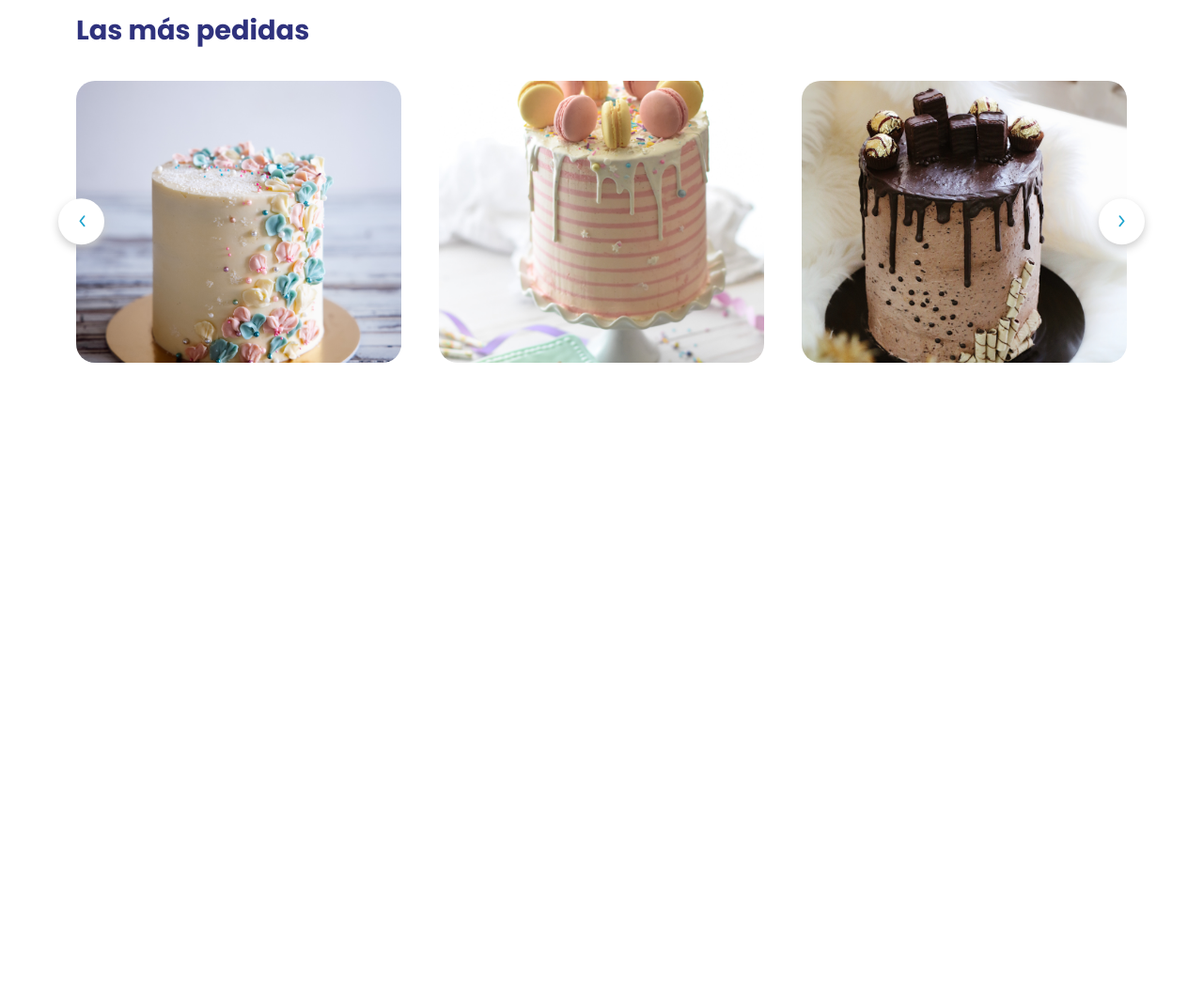
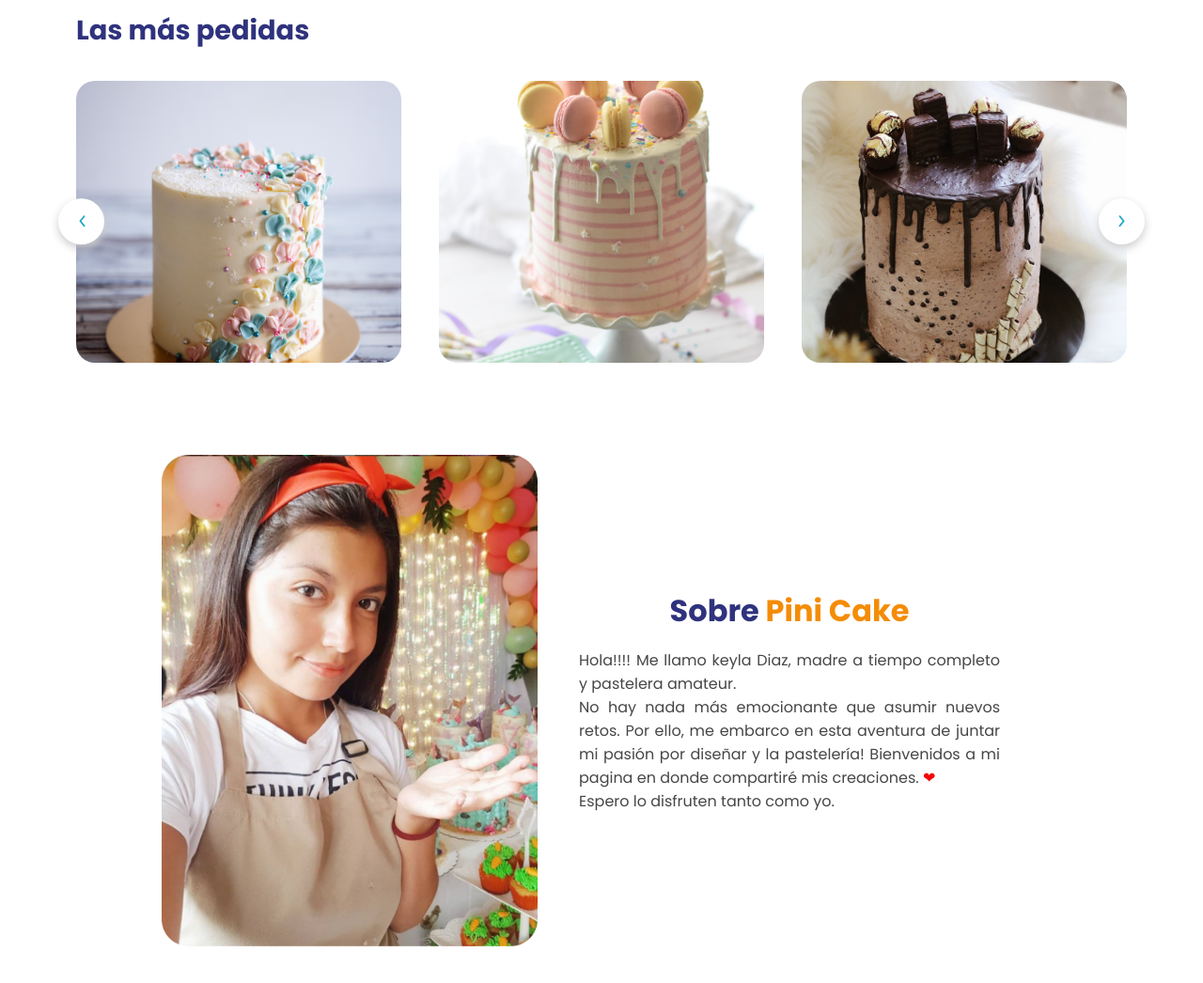
Before and after one commit to JeanleeRoy/pini_cake_mockup, a plain HTML site: page index.html in a window 1280 px wide. Shown: the part 887-1933 px from the top of the page at 94% size. Before the commit the page ends 1289 px from the top, so only its background shows below. Drawn offline with nearby package versions, Linux system fonts and the light colour scheme.

Commit message:
Ad about section

```diff
--- /dev/null
+++ b/css/about.css
@@ -0,0 +1,35 @@
+.about--container {
+    padding: 0 2rem;
+    max-width: 1000px;
+    margin: 2rem auto;
+}
+
+.about--columns {
+    justify-content: center;
+    align-items: center;
+}
+
+.about--col-img { max-width: 400px }
+
+.about--col-img img { width: 100% }
+
+.about--text {
+    width: 100%;
+    max-width: 480px;
+    padding: .5rem 1rem;
+    margin: 0 auto 1rem;
+    color: #464646;
+}
+
+.about--text h2 {
+    font-size: 2rem;
+    text-align: center;
+    color: #2F327D;
+    margin: 1rem 0;
+}
+
+@media screen and (min-width: 768px) {
+    .about--text p {
+        text-align: justify;
+    }
+}
--- a/css/style.css
+++ b/css/style.css
@@ -35,6 +35,7 @@ a {
 }
 
 .yellow-text { color: #f48c06; }
+.red-text { color: #f40606; }
 
 
 /* Si el ancho de pantalla es mayor a 768px */
--- a/index.html
+++ b/index.html
@@ -8,6 +8,7 @@
     <link rel="stylesheet" href="css/menu.css">
     <link rel="stylesheet" href="css/hero.css">
     <link rel="stylesheet" href="css/ftd-cakes.css">
+    <link rel="stylesheet" href="css/about.css">
     <title>Document</title>
 </head>
 <body>
@@ -97,6 +98,28 @@
 
         </div>
     </section>
+    <br>
+
+    <br>
+    <section>
+        <div class="about--container">
+            <div class="columns about--columns">
+                <div class="column about--column about--col-img">
+                    <img src="./img/home/Keyla.png" alt="Keyla - Pini Cake">
+                </div>
+                <div class="column about--column">
+                    <div class="about--text">
+                        <h2>Sobre <span class="yellow-text">Pini Cake</span></h2>
+                        <p>Hola!!!! Me llamo keyla Diaz, madre a tiempo completo y pastelera amateur.</p>
+                        <p>No hay nada más emocionante que asumir nuevos retos. Por ello, me embarco en esta aventura de juntar mi pasión por diseñar y la pastelería!
+                            Bienvenidos a mi pagina en donde compartiré mis creaciones. <span class="red-text">❤</span></p>
+                        <p>Espero lo disfruten tanto como yo.</p>
+                    </div>
+                </div>
+            </div>
+        </div>
+    </section>
+    <br>
 
 </body>
 <script src="https://unpkg.com/swiper/swiper-bundle.min.js"></script>
```
Also changed, not shown: img/home/Keyla.png (added).
